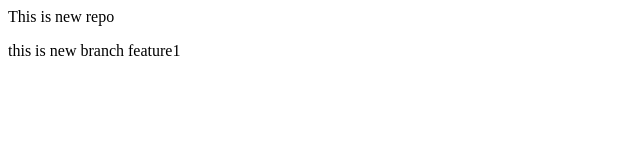
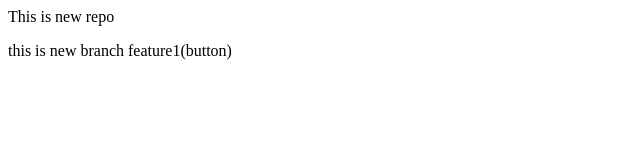
Before and after one commit to jemssthrestha/localrepo, a plain HTML site: page index.html in a window 1280 px wide. Shown: the full height of the page, 0-640 px from the left. Drawn offline with Linux system fonts and the light colour scheme.

Commit message:
adding button

```diff
--- a/index.html
+++ b/index.html
@@ -1,2 +1,2 @@
 <p>This is new repo</p>
-<p>this is new branch feature1</p>
+<p>this is new branch feature1(button)</p>
```
